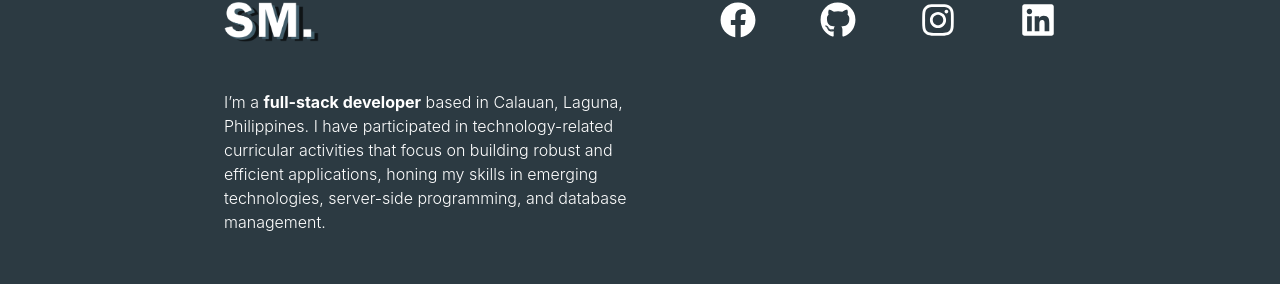
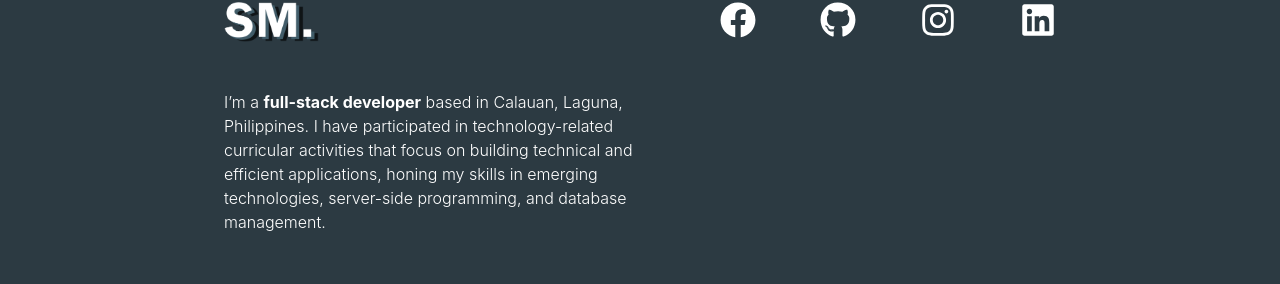
Before and after one commit to FumI4096/Portfolio, a React (Vite) app: page / in a window 1280 px wide. Shown: the part 8813-9097 px from the top of the page. Built offline with nearby package versions, Linux system fonts and the light colour scheme.

Commit message:
chore: change wording from robust to technical

```diff
--- a/client/src/pages/Footer.tsx
+++ b/client/src/pages/Footer.tsx
@@ -10,7 +10,7 @@ export default function Footer(){
                         <img src={Icon} alt="" className='h-10'/>
                     </div>
 
-                    <p className='font-light text-white'>I’m a <span className='font-bold'>full-stack developer</span> based in Calauan, Laguna, Philippines. I have participated in technology-related curricular activities that focus on building robust and efficient applications, honing my skills in emerging technologies, server-side programming, and database management.
+                    <p className='font-light text-white'>I’m a <span className='font-bold'>full-stack developer</span> based in Calauan, Laguna, Philippines. I have participated in technology-related curricular activities that focus on building technical and efficient applications, honing my skills in emerging technologies, server-side programming, and database management.
                     </p>
                 </article>
                 <ul className="flex basis-full justify-end h-72 gap-16 list-none max-lg:gap-11 max-840:gap-0 max-840:justify-around">
```
